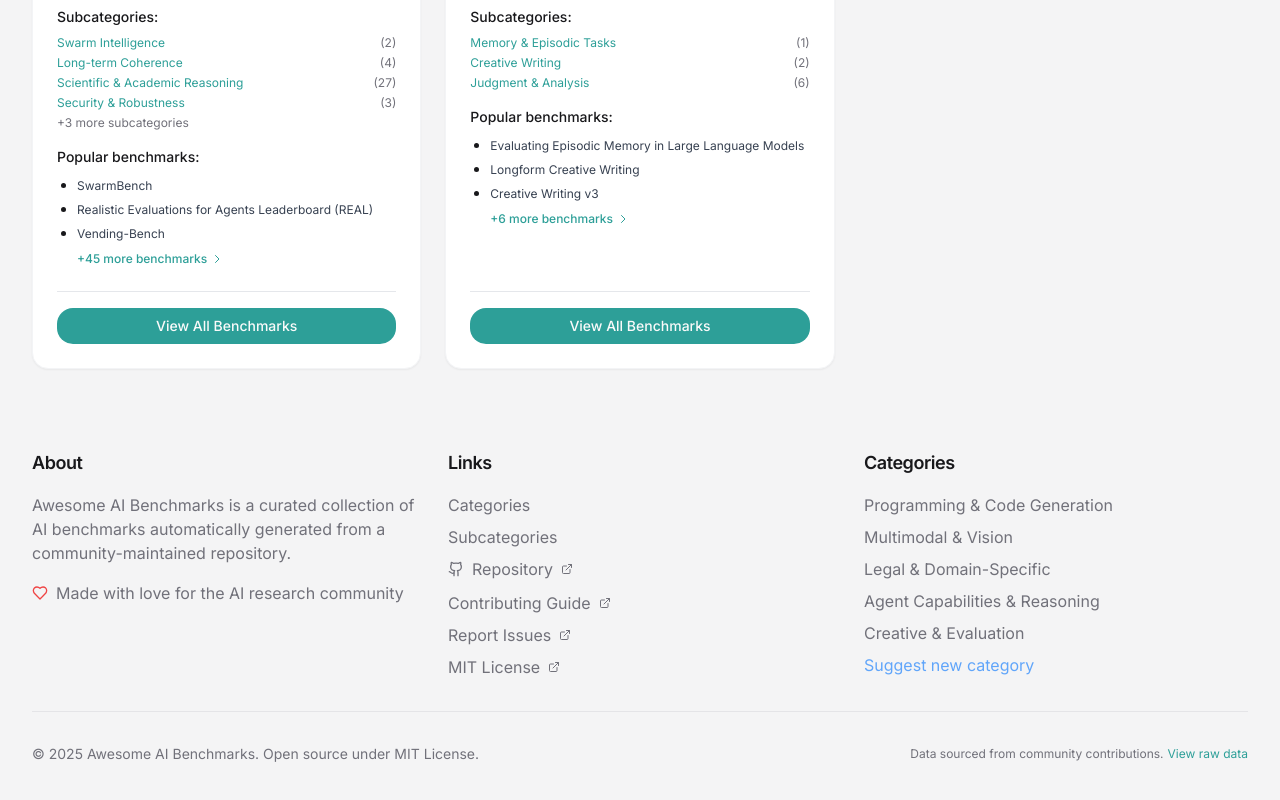
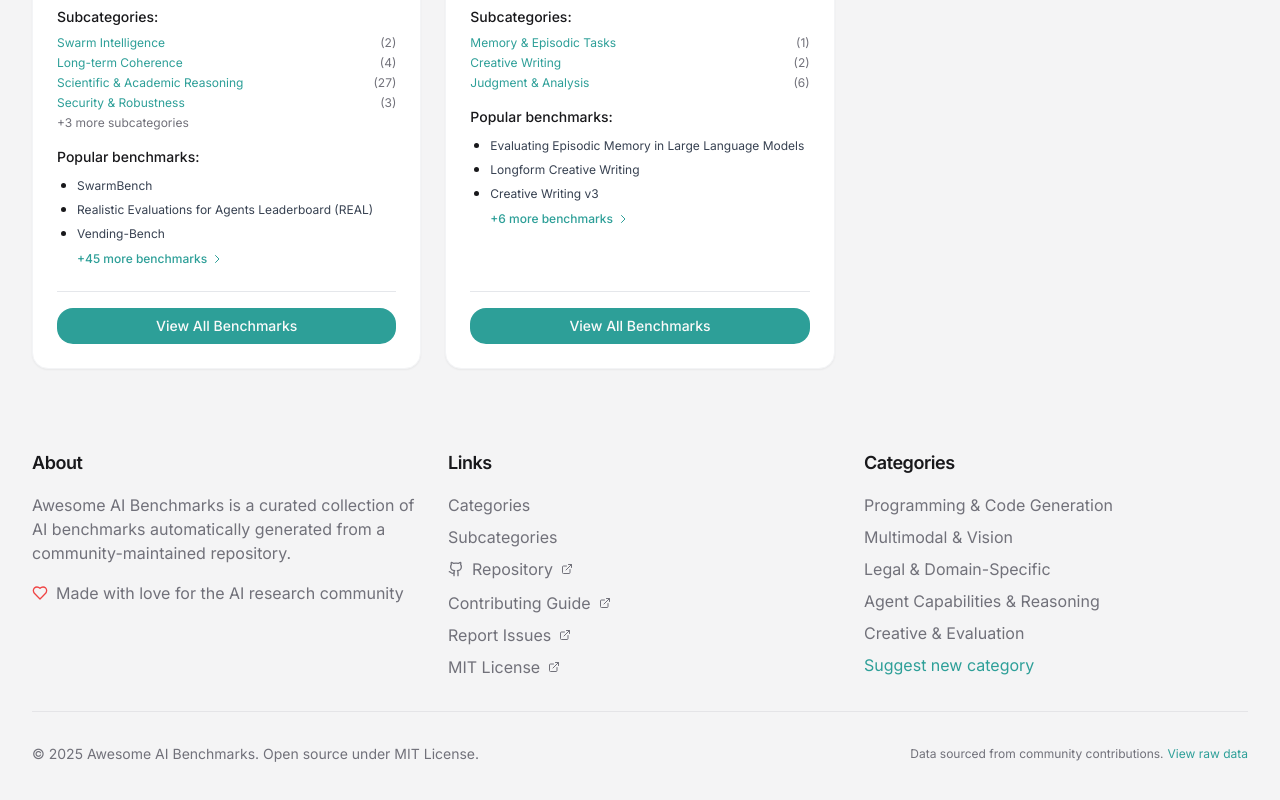
Before and after one commit to panilya/awesome-ai-benchmarks, a Next.js app in the folder website/: page /categories in a window 1280 px wide. Shown: the part 1183-1983 px from the top of the page. Built offline with nearby package versions, Linux system fonts and the light colour scheme.

Commit message:
Fix color in Footer of a link

```diff
--- a/website/src/components/Footer.tsx
+++ b/website/src/components/Footer.tsx
@@ -140,7 +140,7 @@
                   href="https://github.com/panilya/awesome-ai-benchmarks/blob/main/CONTRIBUTING.md#adding-new-categories"
                   target="_blank"
                   rel="noopener noreferrer"
-                  className="text-blue-400 hover:text-blue-300 transition-colors"
+                  className="text-primary hover:text-primary/80 transition-colors"
                 >
                   Suggest new category
                 </a>
```
